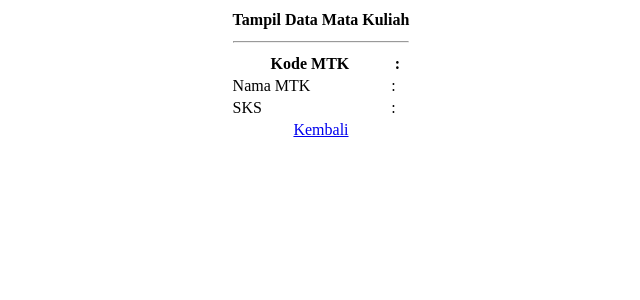
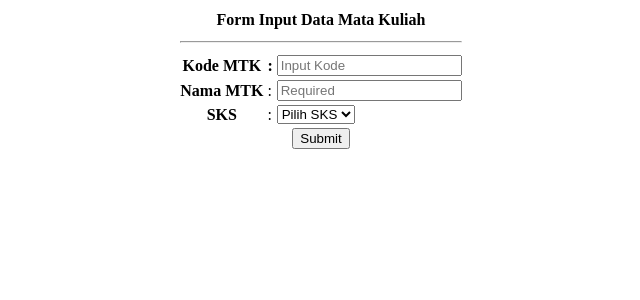
Before and after one commit to zizchrihwan/pustaka-booking, a CodeIgniter app: page /pustaka-booking/index.php/matakuliah/cetak in a window 1280 px wide. Shown: the top 300 px of the page, without its empty margins (319-959 px from the left). Run offline with CodeIgniter, Linux system fonts and the light colour scheme.

Commit message:
P.5 Menambah Form_validation

```diff
--- a/application/config/autoload.php
+++ b/application/config/autoload.php
@@ -58,7 +58,7 @@ $autoload['packages'] = array();
 |
 |	$autoload['libraries'] = array('user_agent' => 'ua');
 */
-$autoload['libraries'] = array();
+$autoload['libraries'] = array('form_validation');
 
 /*
 | -------------------------------------------------------------------
--- a/application/controllers/Matakuliah.php
+++ b/application/controllers/Matakuliah.php
@@ -1,20 +1,35 @@
 <?php
 class Matakuliah extends CI_Controller
 {
+
     public function index()
     {
+
         $this->load->view('view-form-matakuliah');
     }
 
     public function cetak()
     {
-        $data = [
-            'kode' => $this->input->post('kode'),
-            'nama' => $this->input->post('nama'),
-            'sks' => $this->input->post('sks')
-        ];
+        $this->form_validation->set_rules('kode', 'Kode Matakuliah', 'required|alpha', [
+            'required' => 'Kode Matakuliah Harus diisi',
+            'alpha' => 'Kode Tidak Sesuai'
+        ]);
 
-        $this->load->view('view-data-matakuliah', $data);
+        $this->form_validation->set_rules('nama', 'Nama Matakuliah', 'required|min_length[3]', [
+            'required' => 'Nama Matakuliah Harus diisi',
+            'min_length' => 'Nama terlalu pendek'
+        ]);
 
+        if ($this->form_validation->run() != true) {
+            $this->load->view('view-form-matakuliah');
+        } else {
+            $data = [
+                'kode' => $this->input->post('kode'),
+                'nama' => $this->input->post('nama'),
+                'sks' => $this->input->post('sks')
+            ];
+
+            $this->load->view('view-data-matakuliah', $data);
+        }
     }
 }
--- a/application/views/view-form-matakuliah.php
+++ b/application/views/view-form-matakuliah.php
@@ -2,9 +2,14 @@
 
 <head>
     <title>Form Input Matakuliah</title>
+<style>
+.pesan {color:red;font-style: italic;}
+</style>
 </head>
 
 <body>
+    <div class="pesan">
+    <?php echo validation_errors(); ?>
     <center>
         <form action="<?= base_url('matakuliah/cetak'); ?>" method="post">
         <table>
```
